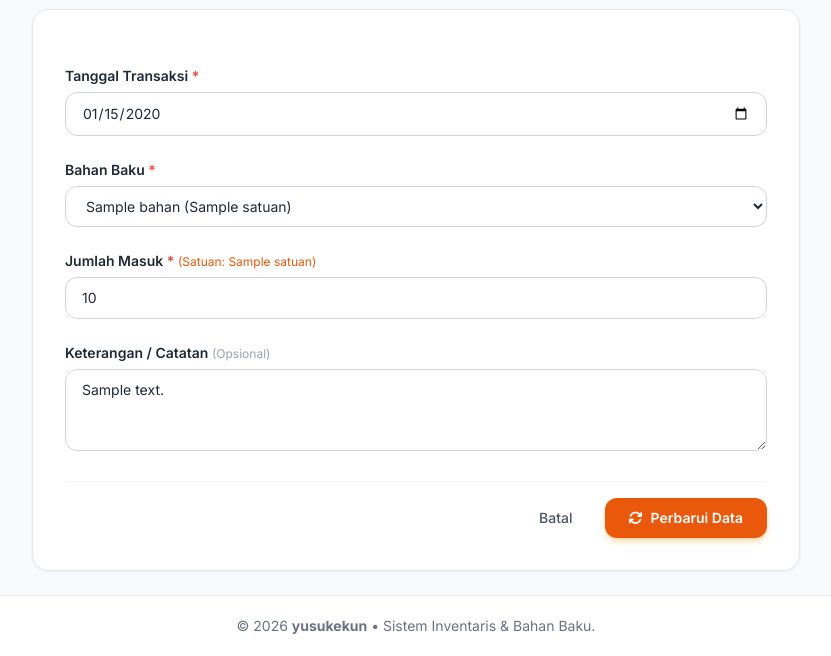
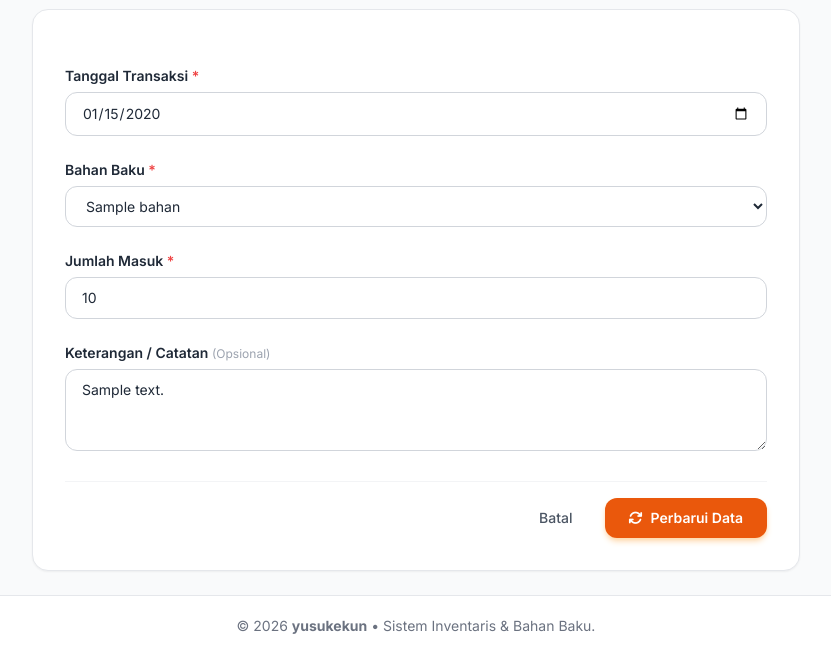
Before and after one commit to NEOX1-dotcom/Kelompok6_Yusukekun_Resutoran, a Laravel app: template resources/views/bahan_masuk/edit.blade.php in a window 1280 px wide. Shown: the part 176-832 px from the top of the page, without its empty margins (224-1055 px from the left). Run offline with Laravel 12, Linux system fonts and the light colour scheme; the template is opened without the code that fills it: most values are stand-ins (such as "Sample title", 1, 10 or a date in 2020); parts of the project's set-up code (start-up, migrations or seed data) failed here and were passed over; some libraries are stand-ins or nearby versions.

Commit message:
menghapus satuan bahan

```diff
--- a/app/Models/Bahan.php
+++ b/app/Models/Bahan.php
@@ -11,6 +11,7 @@ class Bahan extends Model
     use HasFactory;
 
     protected $table = 'bahan';
+
     protected $primaryKey = 'id_bahan';
 
     protected $fillable = [
--- a/resources/views/bahan_masuk/edit.blade.php
+++ b/resources/views/bahan_masuk/edit.blade.php
@@ -48,8 +48,8 @@
                     <select name="id_bahan" id="id_bahan" required class="w-full px-4 py-2.5 text-sm border @error('id_bahan') border-red-500 @else border-gray-300 @enderror rounded-xl focus:ring-2 focus:ring-orange-500 focus:border-orange-500 outline-none bg-white">
                         <option value="">-- Pilih Bahan Baku --</option>
                         @foreach($bahan as $b)
-                            <option value="{{ $b->id_bahan }}" data-satuan="{{ $b->satuan }}" {{ old('id_bahan', $bahanMasuk->id_bahan) == $b->id_bahan ? 'selected' : '' }}>
-                                {{ $b->nama_bahan }} ({{ $b->satuan }})
+                            <option value="{{ $b->id_bahan }}" {{ old('id_bahan', $bahanMasuk->id_bahan) == $b->id_bahan ? 'selected' : '' }}>
+                                {{ $b->nama_bahan }}
                             </option>
                         @endforeach
                     </select>
@@ -64,7 +64,6 @@
                 <div>
                     <label for="jumlah" class="block text-sm font-semibold text-gray-800 mb-1.5">
                         Jumlah Masuk <span class="text-red-500">*</span>
-                        <span id="labelSatuan" class="text-xs text-orange-600 font-normal"></span>
                     </label>
                     <div class="relative">
                         <input type="number" step="0.01" min="0.01" name="jumlah" id="jumlah" value="{{ old('jumlah', $bahanMasuk->jumlah) }}" placeholder="Contoh: 10 atau 2.5" required class="w-full px-4 py-2.5 text-sm border @error('jumlah') border-red-500 @else border-gray-300 @enderror rounded-xl focus:ring-2 focus:ring-orange-500 focus:border-orange-500 outline-none">
@@ -99,26 +98,3 @@
     </div>
 </div>
 @endsection
-
-@push('scripts')
-<script>
-    document.addEventListener('DOMContentLoaded', function () {
-        const selectBahan = document.getElementById('id_bahan');
-        const labelSatuan = document.getElementById('labelSatuan');
-
-        function updateSatuan() {
-            const selectedOption = selectBahan.options[selectBahan.selectedIndex];
-            const satuan = selectedOption ? selectedOption.getAttribute('data-satuan') : '';
-            if (satuan) {
-                labelSatuan.textContent = `(Satuan: ${satuan})`;
-            } else {
-                labelSatuan.textContent = '';
-            }
-        }
-
-        selectBahan.addEventListener('change', updateSatuan);
-
-        updateSatuan();
-    });
-</script>
-@endpush
--- a/resources/views/bahan_masuk/show.blade.php
+++ b/resources/views/bahan_masuk/show.blade.php
@@ -48,7 +48,7 @@
                         {{ $bahanMasuk->bahan->nama_bahan ?? 'Bahan #' . $bahanMasuk->id_bahan }}
                     </span>
                     <span class="text-xs text-gray-500">
-                        Kategori: {{ $bahanMasuk->bahan->kategori ?? '-' }} &bull; Satuan: {{ $bahanMasuk->bahan->satuan ?? '-' }}
+                        Kategori: {{ $bahanMasuk->bahan->kategori ?? '-' }}
                     </span>
                 </div>
             </div>
@@ -66,7 +66,7 @@
                         <tr>
                             <td class="px-4 py-3 font-medium">Jumlah Masuk</td>
                             <td class="px-4 py-3 text-right font-semibold text-gray-900">
-                                {{ number_format($bahanMasuk->jumlah, 2, ',', '.') }} {{ $bahanMasuk->bahan->satuan ?? '' }}
+                                {{ number_format($bahanMasuk->jumlah, 2, ',', '.') }}
                             </td>
                         </tr>
                     </tbody>
```
Also changed, not shown: database/seeders/BahanSeeder.php (+1 -14 lines), database/migrations/2026_11_23_000002_drop_satuan_from_bahan_table.php (added).
